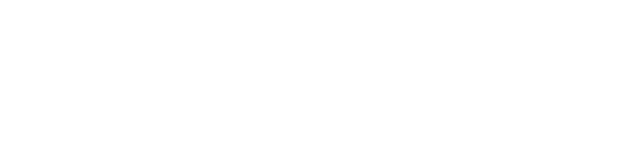
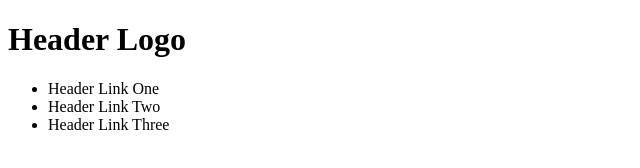
Before and after one commit to Fortis-somnium/Landing-Page, a plain HTML site: page index.html in a window 1280 px wide. Shown: the whole page, without its empty margins (0-640 px from the left). Drawn offline with Linux system fonts and the light colour scheme.

Commit message:
Add containers and content of header

```diff
--- a/index.html
+++ b/index.html
@@ -7,6 +7,18 @@
     </head>
     <body>
         <div class="header">
+            <div class="logo">
+                <h1>Header Logo</h1>
+            </div>
+            <div class="links">
+                <ul>
+                    <li>Header Link One</li>
+                    <li>Header Link Two</li>
+                    <li>Header Link Three</li>
+                </ul>
+            </div>
+        </div>
+        <div class="hero">
 
         </div>
         <div class="information">
```
